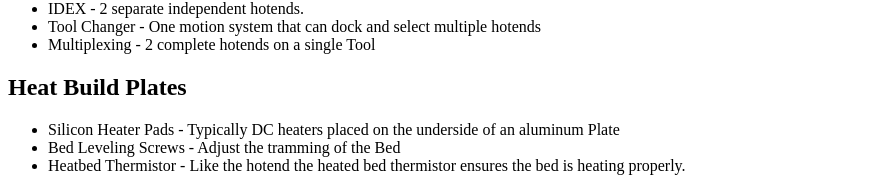
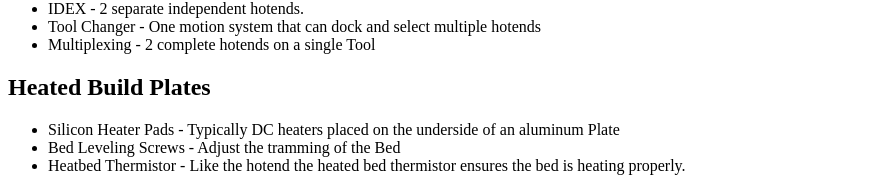
Before and after one commit to JamesD3d/info3d, a Next.js app: page /info3d/General_info/Hardware-Definitions in a window 1280 px wide. Shown: the part 1175-1352 px from the top of the page, without its empty margins (0-894 px from the left). Built offline with nearby package versions, Linux system fonts and the light colour scheme.

Commit message:
Update Hardware-Definitions.mdx

```diff
--- a/pages/General_info/Hardware-Definitions.mdx
+++ b/pages/General_info/Hardware-Definitions.mdx
@@ -58,7 +58,7 @@ The thermistor is the most important safety feature of an FFF 3D printer. All mo
  - Tool Changer - One motion system that can dock and select multiple hotends
  - Multiplexing - 2 complete hotends on a single Tool
 
-## Heat Build Plates
+## Heated Build Plates
 - Silicon Heater Pads - Typically DC heaters placed on the underside of an aluminum Plate
 - Bed Leveling Screws - Adjust the tramming of the Bed
 - Heatbed Thermistor - Like the hotend the heated bed thermistor ensures the bed is heating properly.
```
